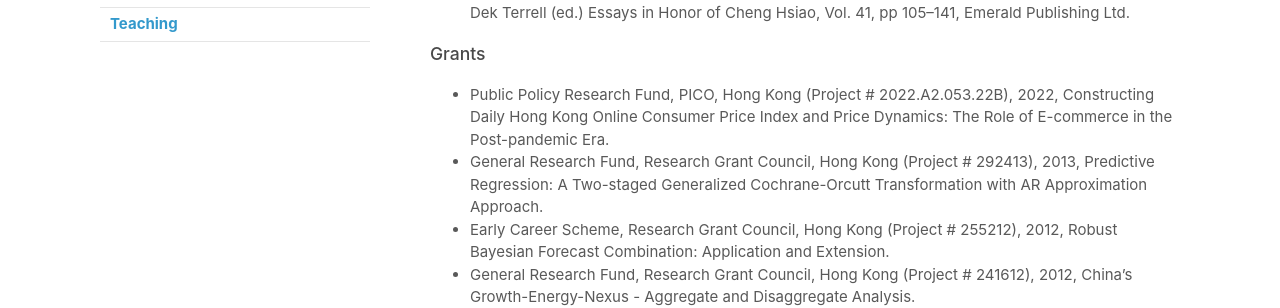
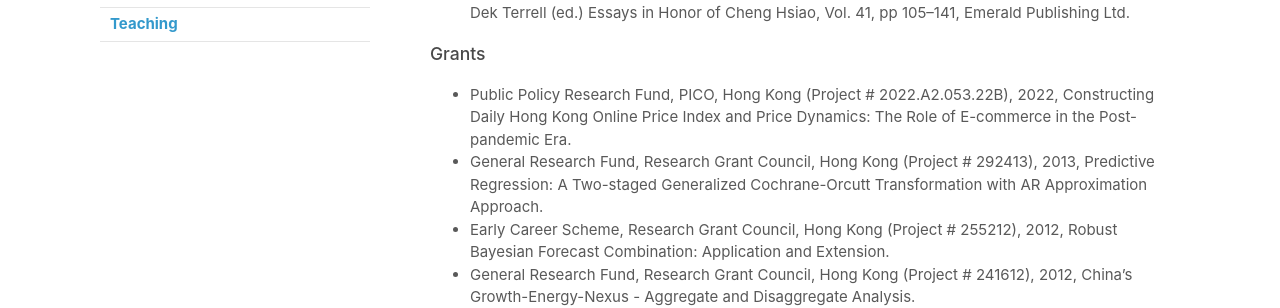
Before and after one commit to Monique-Wan/home, a Jekyll site: the page built from research.md, in a window 1280 px wide and 900 px high, scrolled down 553 px. Shown: the part 344-652 px from the top of the window. Built offline with Jekyll 4.4.1, drawn with Linux system fonts in a browser that asks for light colours; our own code applies the rules of GitHub Pages for plain Markdown files.

Commit message:
Update research.md

```diff
--- a/research.md
+++ b/research.md
@@ -21,7 +21,7 @@
 * Wang, S., Wan, S. (2020) A VAR approach to forecasting multivariate long memory processes subject to structural breaks, ***Advances in Econometrics*** 42(3), in: Tong Li & M. Hashem Pesaran & Dek Terrell (ed.) Essays in Honor of Cheng Hsiao, Vol. 41, pp 105–141, Emerald Publishing Ltd.
 
 ### Grants
-* Public Policy Research Fund, PICO, Hong Kong (Project # 2022.A2.053.22B), 2022, Constructing Daily Hong Kong Online Consumer Price Index and Price Dynamics: The Role of E-commerce in the Post-pandemic Era.
+* Public Policy Research Fund, PICO, Hong Kong (Project # 2022.A2.053.22B), 2022, Constructing Daily Hong Kong Online Price Index and Price Dynamics: The Role of E-commerce in the Post-pandemic Era.
 * General Research Fund, Research Grant Council, Hong Kong (Project # 292413), 2013, Predictive Regression: A Two-staged Generalized Cochrane-Orcutt Transformation with AR Approximation Approach.
 * Early Career Scheme, Research Grant Council, Hong Kong (Project # 255212), 2012, Robust Bayesian Forecast Combination: Application and Extension.
 * General Research Fund, Research Grant Council, Hong Kong (Project # 241612), 2012, China's Growth-Energy-Nexus - Aggregate and Disaggregate Analysis.
```
